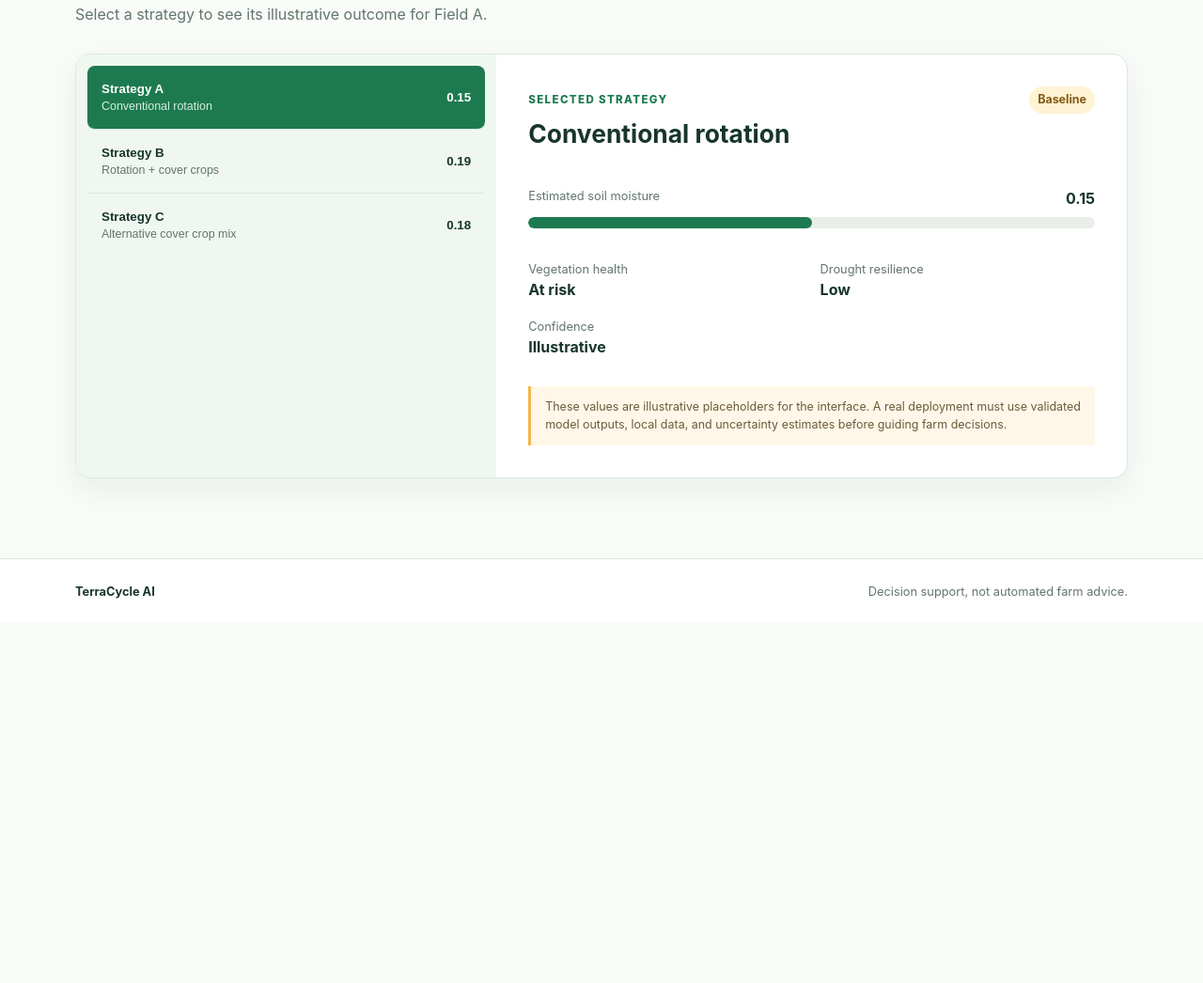
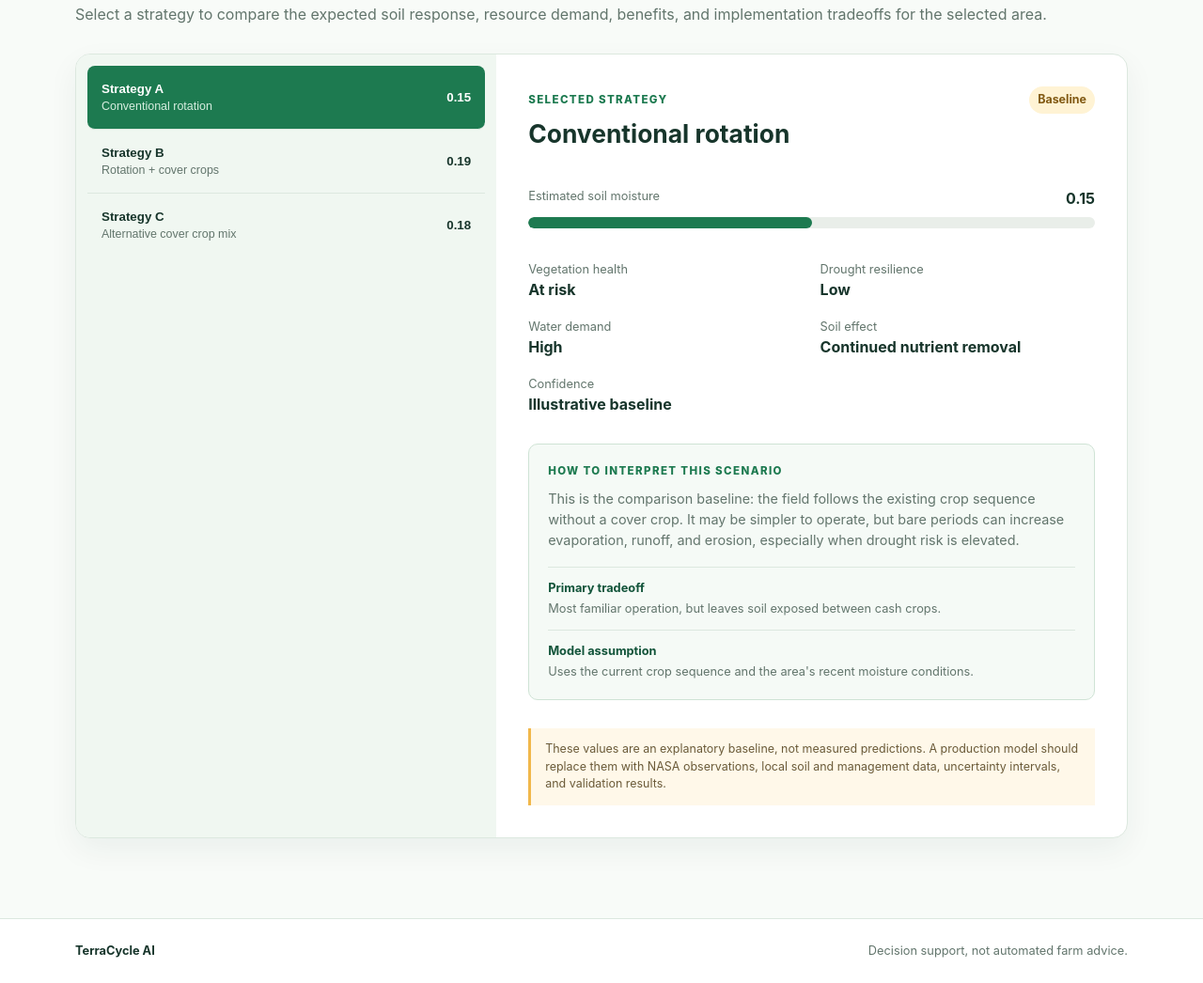
Before and after one commit to linglingms/nasaspaceapp2026, a plain HTML site: page index.html in a window 1280 px wide. Shown: the part 3281-4327 px from the top of the page at 94% size. Before the commit the page ends 3944 px from the top, so only its background shows below. Drawn offline with nearby package versions, Linux system fonts and the light colour scheme; no server answers.

Commit message:
Explain rotation scenario tradeoffs
Co-authored-by: Copilot <223556219+Copilot@users.noreply.github.com>

```diff
--- a/app.js
+++ b/app.js
@@ -1,30 +1,51 @@
 const scenarios = {
   conventional: {
     name: "Conventional rotation",
-    moisture: "0.15",
+    moisture: 0.15,
     meter: 50,
     health: "At risk",
     resilience: "Low",
     recommendation: "Baseline",
     tone: "neutral",
+    waterDemand: "High",
+    soilEffect: "Continued nutrient removal",
+    tradeoff: "Most familiar operation, but leaves soil exposed between cash crops.",
+    explanation:
+      "This is the comparison baseline: the field follows the existing crop sequence without a cover crop. It may be simpler to operate, but bare periods can increase evaporation, runoff, and erosion, especially when drought risk is elevated.",
+    assumptions: "Uses the current crop sequence and the area's recent moisture conditions.",
+    confidence: "Illustrative baseline",
   },
   "cover-crops": {
     name: "Rotation + cover crops",
-    moisture: "0.19",
+    moisture: 0.19,
     meter: 76,
     health: "Stable",
     resilience: "Higher",
     recommendation: "Best illustrative outcome",
     tone: "",
+    waterDemand: "Moderate",
+    soilEffect: "Improved cover and organic matter",
+    tradeoff: "May require seed, planting time, and water during establishment.",
+    explanation:
+      "A cover crop keeps living roots and residue on the field between primary crops. That can reduce direct soil evaporation and runoff while improving infiltration and soil structure. The benefit is strongest when the cover crop is terminated before it competes heavily for water.",
+    assumptions: "Assumes timely establishment, appropriate species selection, and termination before peak water demand.",
+    confidence: "Illustrative, moderate confidence",
   },
   alternative: {
     name: "Alternative cover crop mix",
-    moisture: "0.18",
+    moisture: 0.18,
     meter: 68,
     health: "Stable",
     resilience: "Moderate",
     recommendation: "Promising alternative",
     tone: "",
+    waterDemand: "Low–moderate",
+    soilEffect: "Targeted nutrient and residue benefits",
+    tradeoff: "More flexible, but results depend on the selected species mix.",
+    explanation:
+      "This option uses a lower-water or locally adapted cover crop mix. It aims to retain some soil-cover and rooting benefits while reducing establishment risk. It is a useful compromise when a full cover-crop program could use too much water.",
+    assumptions: "Assumes the mix is matched to local rainfall, soil type, planting window, and termination method.",
+    confidence: "Illustrative, moderate confidence",
   },
 };
 
@@ -35,26 +56,44 @@ const elements = {
   health: document.querySelector("#health-value"),
   resilience: document.querySelector("#resilience-value"),
   recommendation: document.querySelector("#recommendation"),
+  waterDemand: document.querySelector("#water-demand-value"),
+  soilEffect: document.querySelector("#soil-effect-value"),
+  tradeoff: document.querySelector("#scenario-tradeoff"),
+  explanation: document.querySelector("#scenario-explanation"),
+  assumptions: document.querySelector("#scenario-assumptions"),
+  confidence: document.querySelector("#confidence-value"),
 };
 
 function selectScenario(key) {
   const scenario = scenarios[key];
+  if (!scenario) return;
   elements.name.textContent = scenario.name;
-  elements.moisture.textContent = scenario.moisture;
+  elements.moisture.textContent = scenario.moisture.toFixed(2);
   elements.meter.style.width = `${scenario.meter}%`;
   elements.health.textContent = scenario.health;
   elements.resilience.textContent = scenario.resilience;
   elements.recommendation.textContent = scenario.recommendation;
   elements.recommendation.className = `recommendation ${scenario.tone}`;
+  elements.waterDemand.textContent = scenario.waterDemand;
+  elements.soilEffect.textContent = scenario.soilEffect;
+  elements.tradeoff.textContent = scenario.tradeoff;
+  elements.explanation.textContent = scenario.explanation;
+  elements.assumptions.textContent = scenario.assumptions;
+  elements.confidence.textContent = scenario.confidence;
 
   document.querySelectorAll(".strategy").forEach((button) => {
     button.classList.toggle("active", button.dataset.strategy === key);
+    button.setAttribute("aria-pressed", button.dataset.strategy === key);
+    const value = scenarios[button.dataset.strategy]?.moisture;
+    if (value !== undefined) button.querySelector(".strategy-value").textContent = value.toFixed(2);
   });
 }
 
 document.querySelectorAll(".strategy").forEach((button) => {
   button.addEventListener("click", () => selectScenario(button.dataset.strategy));
 });
+
+selectScenario("conventional");
 
 const areas = {
   "great-plains": {
--- a/index.html
+++ b/index.html
@@ -211,19 +211,22 @@
         <div class="section-heading">
           <p class="eyebrow">Decision support</p>
           <h2 id="simulator-title">Rotation scenario simulator</h2>
-          <p>Select a strategy to see its illustrative outcome for Field A.</p>
+          <p>
+            Select a strategy to compare the expected soil response, resource demand,
+            benefits, and implementation tradeoffs for the selected area.
+          </p>
         </div>
         <div class="simulator">
           <div class="strategy-list" role="group" aria-label="Rotation strategies">
-            <button class="strategy active" data-strategy="conventional">
+            <button class="strategy active" data-strategy="conventional" aria-pressed="true">
               <span><strong>Strategy A</strong><small>Conventional rotation</small></span>
               <span class="strategy-value">0.15</span>
             </button>
-            <button class="strategy" data-strategy="cover-crops">
+            <button class="strategy" data-strategy="cover-crops" aria-pressed="false">
               <span><strong>Strategy B</strong><small>Rotation + cover crops</small></span>
               <span class="strategy-value">0.19</span>
             </button>
-            <button class="strategy" data-strategy="alternative">
+            <button class="strategy" data-strategy="alternative" aria-pressed="false">
               <span><strong>Strategy C</strong><small>Alternative cover crop mix</small></span>
               <span class="strategy-value">0.18</span>
             </button>
@@ -238,12 +241,31 @@
             <div class="outcome-grid">
               <div><span>Vegetation health</span><strong id="health-value">At risk</strong></div>
               <div><span>Drought resilience</span><strong id="resilience-value">Low</strong></div>
+              <div><span>Water demand</span><strong id="water-demand-value">High</strong></div>
+              <div><span>Soil effect</span><strong id="soil-effect-value">Continued nutrient removal</strong></div>
               <div><span>Confidence</span><strong id="confidence-value">Illustrative</strong></div>
             </div>
+            <div class="scenario-explanation">
+              <p class="eyebrow">How to interpret this scenario</p>
+              <p id="scenario-explanation">
+                This is the comparison baseline: the field follows the existing crop
+                sequence without a cover crop. It may be simpler to operate, but bare
+                periods can increase evaporation, runoff, and erosion, especially when
+                drought risk is elevated.
+              </p>
+              <div class="scenario-detail">
+                <strong>Primary tradeoff</strong>
+                <span id="scenario-tradeoff">Most familiar operation, but leaves soil exposed between cash crops.</span>
+              </div>
+              <div class="scenario-detail">
+                <strong>Model assumption</strong>
+                <span id="scenario-assumptions">Uses the current crop sequence and the area's recent moisture conditions.</span>
+              </div>
+            </div>
             <p class="notice">
-              These values are illustrative placeholders for the interface. A real
-              deployment must use validated model outputs, local data, and uncertainty
-              estimates before guiding farm decisions.
+              These values are an explanatory baseline, not measured predictions.
+              A production model should replace them with NASA observations, local
+              soil and management data, uncertainty intervals, and validation results.
             </p>
           </div>
         </div>
--- a/styles.css
+++ b/styles.css
@@ -110,6 +110,12 @@ h3 { margin-bottom: 8px; font-size: 1.2rem; }
 .meter { height: 12px; overflow: hidden; border-radius: 10px; background: #e9eee9; }
 .meter span { display: block; height: 100%; border-radius: inherit; background: var(--green); transition: width .25s ease; }
 .outcome-grid { margin-top: 34px; }
+.scenario-explanation { margin-top: 30px; padding: 20px; border: 1px solid #cfe3d5; border-radius: 10px; background: #f5faf6; }
+.scenario-explanation .eyebrow { margin-bottom: 10px; }
+.scenario-explanation > p:not(.eyebrow) { margin-bottom: 18px; color: var(--muted); font-size: .9rem; }
+.scenario-detail { display: grid; gap: 3px; margin-top: 12px; padding-top: 12px; border-top: 1px solid var(--line); font-size: .8rem; }
+.scenario-detail strong { color: var(--green-dark); }
+.scenario-detail span { color: var(--muted); }
 .notice { margin: 30px 0 0; padding: 13px 15px; color: #6b5b39; background: #fff8e9; border-left: 3px solid var(--gold); font-size: .78rem; }
 .site-footer { color: var(--muted); background: white; border-top: 1px solid var(--line); font-size: .8rem; }
 .site-footer strong { color: var(--ink); }
```
